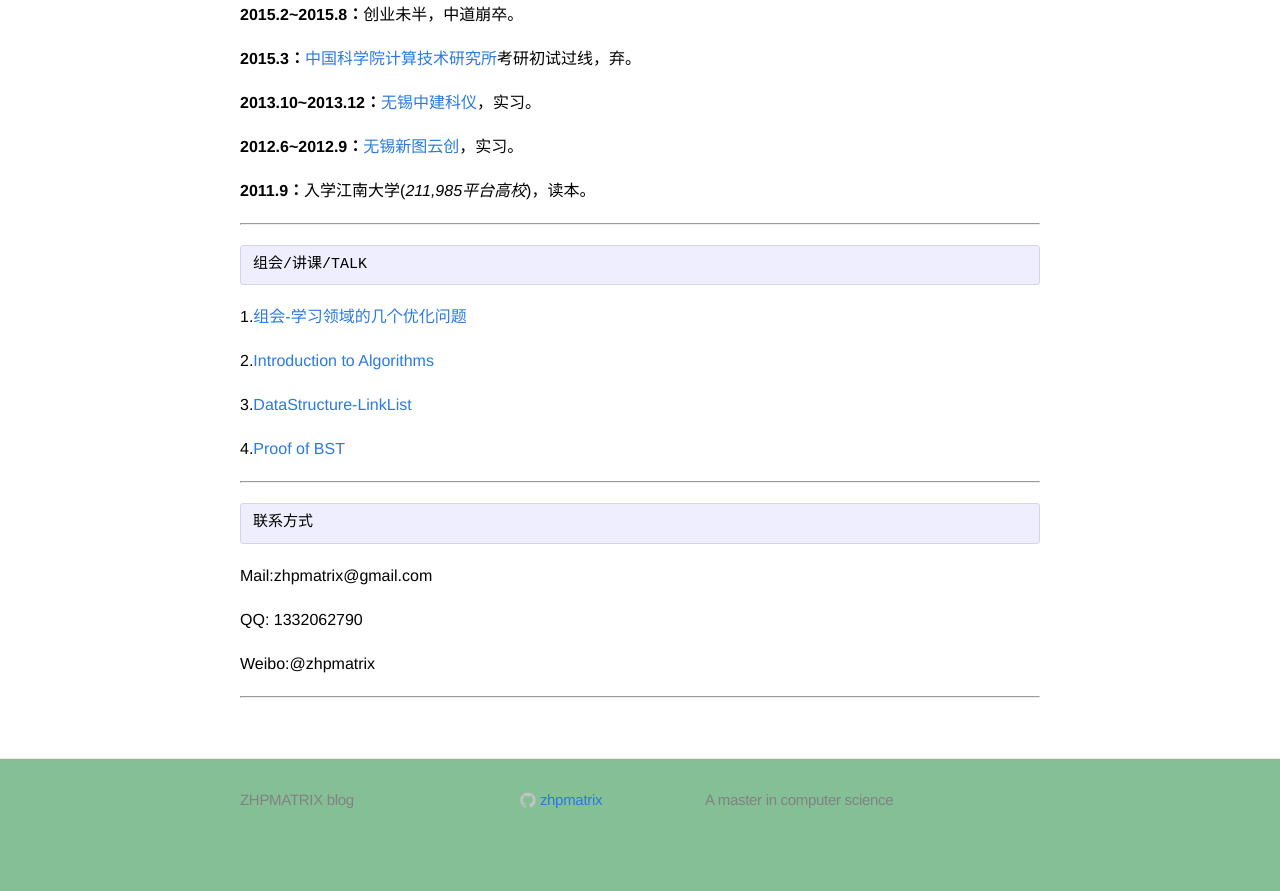
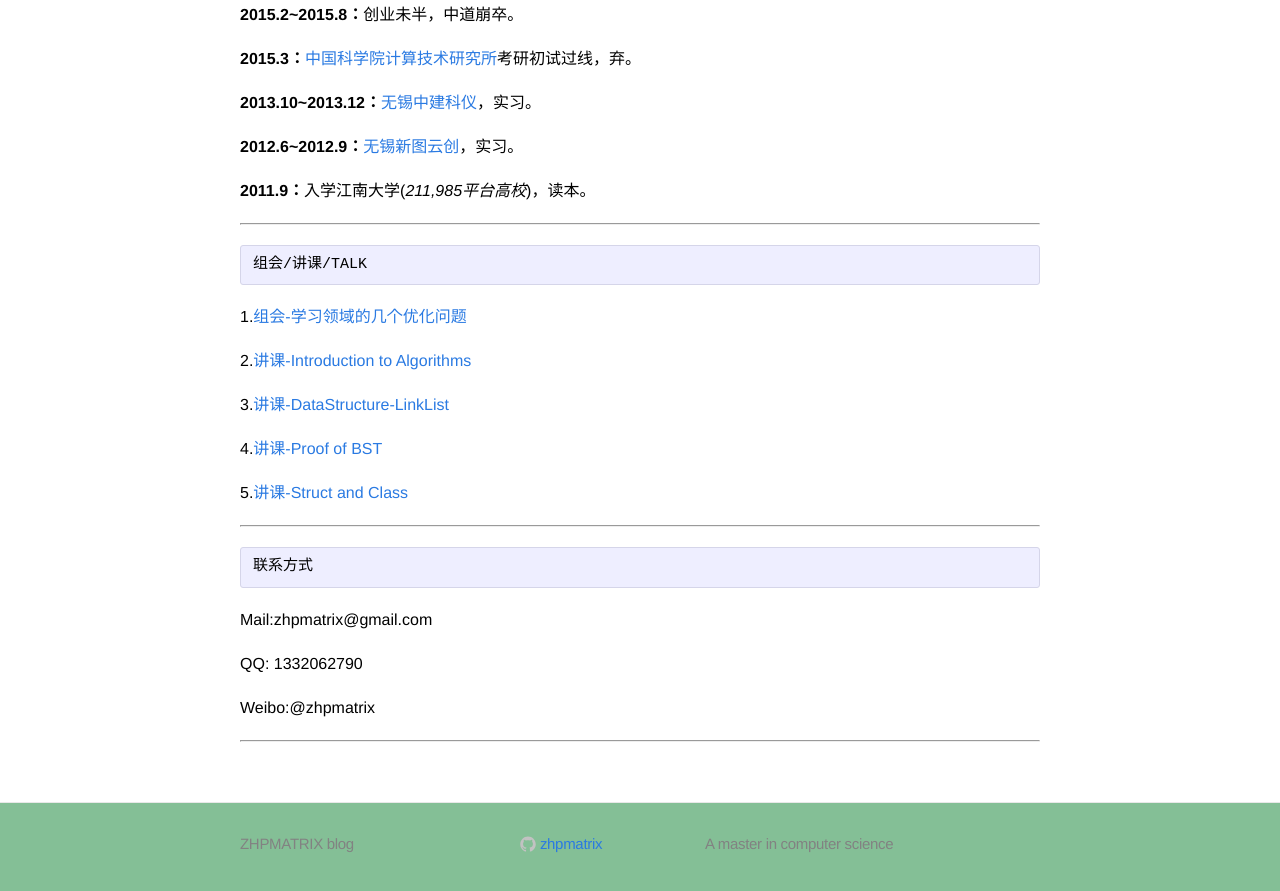
Before and after one commit to zhpmatrix/zhpmatrix.github.io, a Jekyll site: the page built from about.md, in a window 1280 px wide and 900 px high, scrolled down 935 px. Shown: the top 891 px of the window. Built offline with Jekyll 4.4.1, drawn with Linux system fonts in a browser that asks for light colours; comment, search, counter and statistics services are not loaded; before the commit the page ends 1791 px from its top, so only the background shows below that.

Commit message:
add pdf to cellar

```diff
--- a/about.md
+++ b/about.md
@@ -57,11 +57,13 @@ permalink: /about/
 
 1.[组会-学习领域的几个优化问题](cellar/Optimization_Algs_For_Learning.pdf)
 
-2.[Introduction to Algorithms](cellar/Algorithm-Framework.pdf)
+2.[讲课-Introduction to Algorithms](cellar/Algorithm-Framework.pdf)
 
-3.[DataStructure-LinkList](cellar/DataStructure_Lesson_1.pdf)
+3.[讲课-DataStructure-LinkList](cellar/DataStructure_Lesson_1.pdf)
 
-4.[Proof of BST](cellar/二叉树性质证明.pdf)
+4.[讲课-Proof of BST](cellar/二叉树性质证明.pdf)
+
+5.[讲课-Struct and Class](cellar/struct-class-slides.pdf)
 
 ---
     联系方式
```
